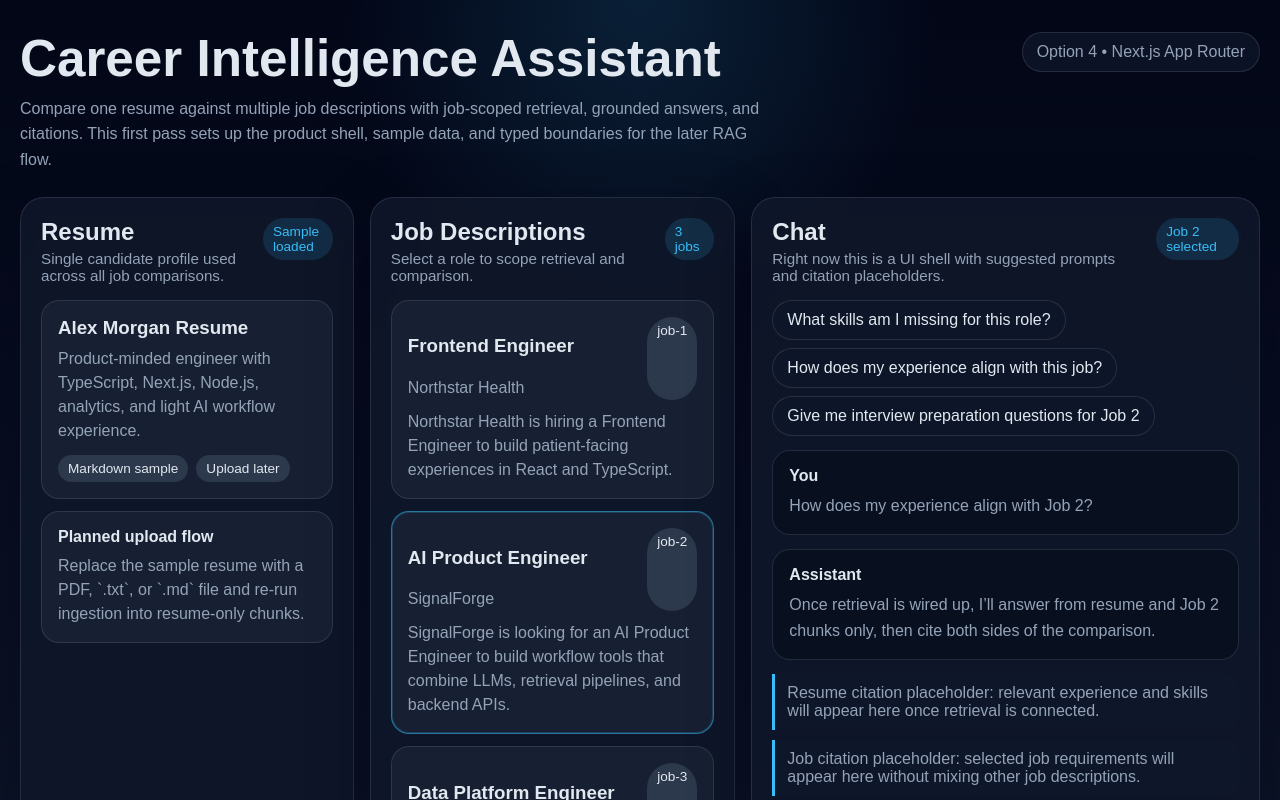
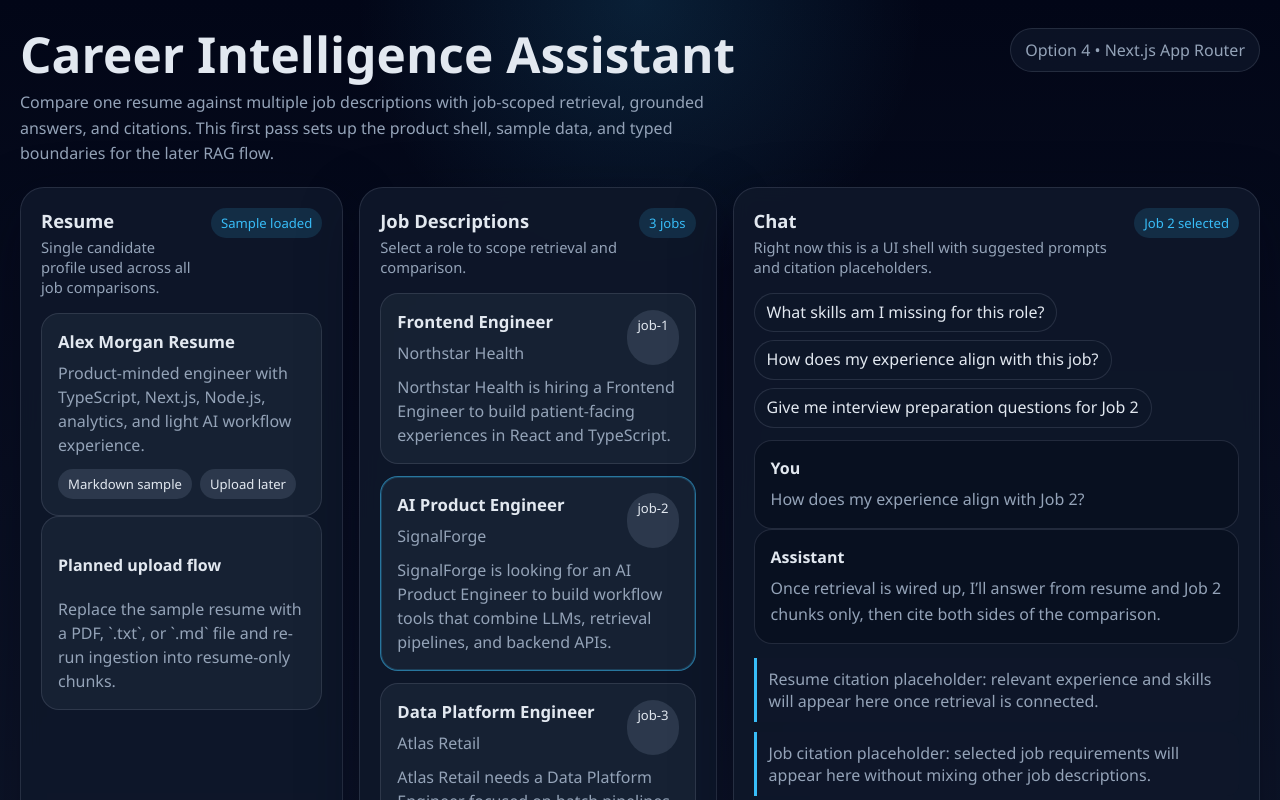
Before and after one commit to ivelinmitev/career-intelligence-assistant, a Next.js app: page / in a window 1280 px wide. Shown: the top 800 px of the page. Built offline with nearby package versions, Linux system fonts and the light colour scheme.

Commit message:
Refine the 3-pane layout styles for a product-looking workspace.
Tighten typography, chat composer, job selection, and citation treatment without adding extra UI chrome.

```diff
--- a/app/globals.css
+++ b/app/globals.css
@@ -1,14 +1,15 @@
 :root {
   color-scheme: dark;
   --bg: #09111f;
-  --panel: rgba(15, 23, 42, 0.9);
-  --panel-alt: rgba(30, 41, 59, 0.6);
+  --panel: rgba(15, 23, 42, 0.92);
+  --panel-alt: rgba(30, 41, 59, 0.62);
   --border: rgba(148, 163, 184, 0.18);
   --text: #e2e8f0;
   --muted: #94a3b8;
   --accent: #38bdf8;
   --accent-soft: rgba(56, 189, 248, 0.14);
   --success: #22c55e;
+  --danger: #fb7185;
 }
 
 * {
@@ -23,16 +24,11 @@ body {
     radial-gradient(circle at top, rgba(56, 189, 248, 0.14), transparent 24%),
     linear-gradient(180deg, #020617 0%, #0f172a 100%);
   color: var(--text);
-  font-family: Arial, Helvetica, sans-serif;
+  font-family: "Segoe UI", system-ui, sans-serif;
 }
 
 body {
   min-height: 100vh;
-}
-
-a {
-  color: inherit;
-  text-decoration: none;
 }
 
 button,
@@ -42,10 +38,21 @@ select {
   font: inherit;
 }
 
+button {
+  cursor: pointer;
+}
+
+button:disabled,
+input:disabled,
+textarea:disabled {
+  cursor: not-allowed;
+  opacity: 0.65;
+}
+
 .app-shell {
   max-width: 1440px;
   margin: 0 auto;
-  padding: 32px 20px 40px;
+  padding: 28px 20px 32px;
 }
 
 .hero {
@@ -53,18 +60,27 @@ select {
   justify-content: space-between;
   gap: 24px;
   align-items: flex-start;
-  margin-bottom: 24px;
+  margin-bottom: 20px;
+}
+
+.eyebrow {
+  margin: 0 0 8px;
+  color: var(--accent);
+  letter-spacing: 0.04em;
+  text-transform: uppercase;
+  font-size: 0.78rem;
+  font-weight: 700;
 }
 
 .hero h1 {
   margin: 0 0 10px;
-  font-size: clamp(2rem, 4vw, 3.4rem);
+  font-size: clamp(2rem, 4vw, 3.1rem);
   line-height: 1.05;
 }
 
 .hero p {
   margin: 0;
-  max-width: 760px;
+  max-width: 720px;
   color: var(--muted);
   line-height: 1.6;
 }
@@ -80,11 +96,16 @@ select {
 
 .pane-grid {
   display: grid;
-  grid-template-columns: 1.05fr 1.15fr 1.6fr;
+  grid-template-columns: 0.95fr 1.05fr 1.55fr;
   gap: 16px;
+  min-height: calc(100vh - 180px);
+  align-items: stretch;
 }
 
 .panel {
+  display: flex;
+  flex-direction: column;
+  min-height: 0;
   background: var(--panel);
   border: 1px solid var(--border);
   border-radius: 24px;
@@ -101,15 +122,15 @@ select {
   margin-bottom: 16px;
 }
 
-.panel-header h2,
-.panel-header h3 {
+.panel-header h2 {
   margin: 0 0 4px;
+  font-size: 1.15rem;
 }
 
 .panel-subtitle {
   margin: 0;
   color: var(--muted);
-  font-size: 0.95rem;
+  font-size: 0.92rem;
 }
 
 .status-pill {
@@ -117,27 +138,34 @@ select {
   border-radius: 999px;
   background: var(--accent-soft);
   color: var(--accent);
-  font-size: 0.85rem;
+  font-size: 0.82rem;
+  white-space: nowrap;
 }
 
-.stack {
-  display: grid;
-  gap: 12px;
-}
-
-.card {
+.card,
+.resume-card {
   border: 1px solid var(--border);
   border-radius: 18px;
   background: var(--panel-alt);
   padding: 16px;
 }
 
-.card h3,
-.card h4 {
-  margin: 0 0 8px;
+.card-kicker {
+  margin: 0 0 6px;
+  color: var(--accent);
+  font-size: 0.78rem;
+  letter-spacing: 0.04em;
+  text-transform: uppercase;
 }
 
-.card p {
+.card h3,
+.job-card h3 {
+  margin: 0 0 8px;
+  font-size: 1.05rem;
+}
+
+.card p,
+.job-card p {
   margin: 0;
   color: var(--muted);
   line-height: 1.5;
@@ -155,19 +183,27 @@ select {
   border-radius: 999px;
   background: rgba(51, 65, 85, 0.75);
   color: var(--text);
-  font-size: 0.85rem;
+  font-size: 0.82rem;
 }
 
 .job-list {
   display: grid;
   gap: 12px;
+  margin-bottom: 12px;
 }
 
 .job-card {
+  width: 100%;
+  text-align: left;
+  color: inherit;
   border: 1px solid var(--border);
   border-radius: 18px;
   padding: 16px;
   background: var(--panel-alt);
+}
+
+.job-card:hover {
+  border-color: rgba(56, 189, 248, 0.35);
 }
 
 .job-card.active {
@@ -182,29 +218,77 @@ select {
   margin-bottom: 10px;
 }
 
-.job-card p {
-  margin: 0;
+.upload-button {
+  display: inline-flex;
+  align-items: center;
+  justify-content: center;
+  margin-top: 4px;
+  padding: 10px 14px;
+  border-radius: 999px;
+  border: 1px dashed var(--border);
   color: var(--muted);
-  line-height: 1.5;
+  background: rgba(15, 23, 42, 0.55);
 }
 
-.chat-shell {
-  display: grid;
-  gap: 14px;
+.upload-button input {
+  display: none;
+}
+
+.hint {
+  margin: 10px 0 0;
+  color: var(--muted);
+  font-size: 0.85rem;
+  line-height: 1.45;
+}
+
+.chat-panel {
+  min-height: 640px;
 }
 
 .prompt-row {
   display: flex;
   gap: 8px;
   flex-wrap: wrap;
+  margin-bottom: 12px;
 }
 
 .prompt-chip {
-  padding: 10px 14px;
+  padding: 8px 12px;
   border-radius: 999px;
   border: 1px solid var(--border);
   background: rgba(15, 23, 42, 0.7);
   color: var(--text);
+  text-align: left;
+  line-height: 1.35;
+}
+
+.prompt-chip:hover:not(:disabled) {
+  border-color: rgba(56, 189, 248, 0.45);
+}
+
+.chat-thread {
+  display: grid;
+  gap: 12px;
+  flex: 1;
+  min-height: 240px;
+  overflow: auto;
+  padding-right: 4px;
+}
+
+.empty-chat {
+  margin: auto 0;
+  padding: 24px 8px;
+  text-align: left;
+}
+
+.empty-chat h3 {
+  margin: 0 0 8px;
+}
+
+.empty-chat p {
+  margin: 0;
+  color: var(--muted);
+  line-height: 1.55;
 }
 
 .message {
@@ -212,6 +296,10 @@ select {
   border-radius: 18px;
   padding: 16px;
   background: rgba(8, 15, 32, 0.8);
+}
+
+.message.user {
+  background: rgba(56, 189, 248, 0.08);
 }
 
 .message strong {
@@ -223,11 +311,21 @@ select {
   margin: 0;
   color: var(--muted);
   line-height: 1.6;
+  white-space: pre-wrap;
 }
 
 .sources {
   display: grid;
   gap: 10px;
+  margin-top: 14px;
+}
+
+.sources-label {
+  margin: 0;
+  color: var(--text);
+  font-size: 0.82rem;
+  letter-spacing: 0.04em;
+  text-transform: uppercase;
 }
 
 .source-item {
@@ -238,18 +336,76 @@ select {
   color: var(--muted);
 }
 
-.footer-note {
-  margin-top: 16px;
-  color: var(--muted);
+.source-item strong {
+  display: block;
+  margin: 6px 0;
+  color: var(--text);
   font-size: 0.92rem;
+}
+
+.source-badge {
+  display: inline-block;
+  padding: 3px 8px;
+  border-radius: 999px;
+  background: var(--accent-soft);
+  color: var(--accent);
+  font-size: 0.75rem;
+}
+
+.composer {
+  margin-top: 14px;
+}
+
+.composer textarea {
+  width: 100%;
+  resize: vertical;
+  min-height: 84px;
+  padding: 12px 14px;
+  border-radius: 16px;
+  border: 1px solid var(--border);
+  background: rgba(8, 15, 32, 0.85);
+  color: var(--text);
+}
+
+.composer textarea:focus {
+  outline: 2px solid rgba(56, 189, 248, 0.35);
+  outline-offset: 1px;
+}
+
+.composer-row {
+  display: flex;
+  justify-content: space-between;
+  align-items: center;
+  gap: 12px;
+  margin-top: 10px;
+}
+
+.send-button {
+  padding: 10px 16px;
+  border: 0;
+  border-radius: 999px;
+  background: var(--accent);
+  color: #082f49;
+  font-weight: 700;
+}
+
+.error-banner {
+  margin: 10px 0 0;
+  color: var(--danger);
+  font-size: 0.9rem;
 }
 
 @media (max-width: 1100px) {
   .pane-grid {
     grid-template-columns: 1fr;
+    min-height: 0;
   }
 
   .hero {
     flex-direction: column;
   }
+
+  .chat-panel {
+    min-height: 520px;
+  }
 }
```
